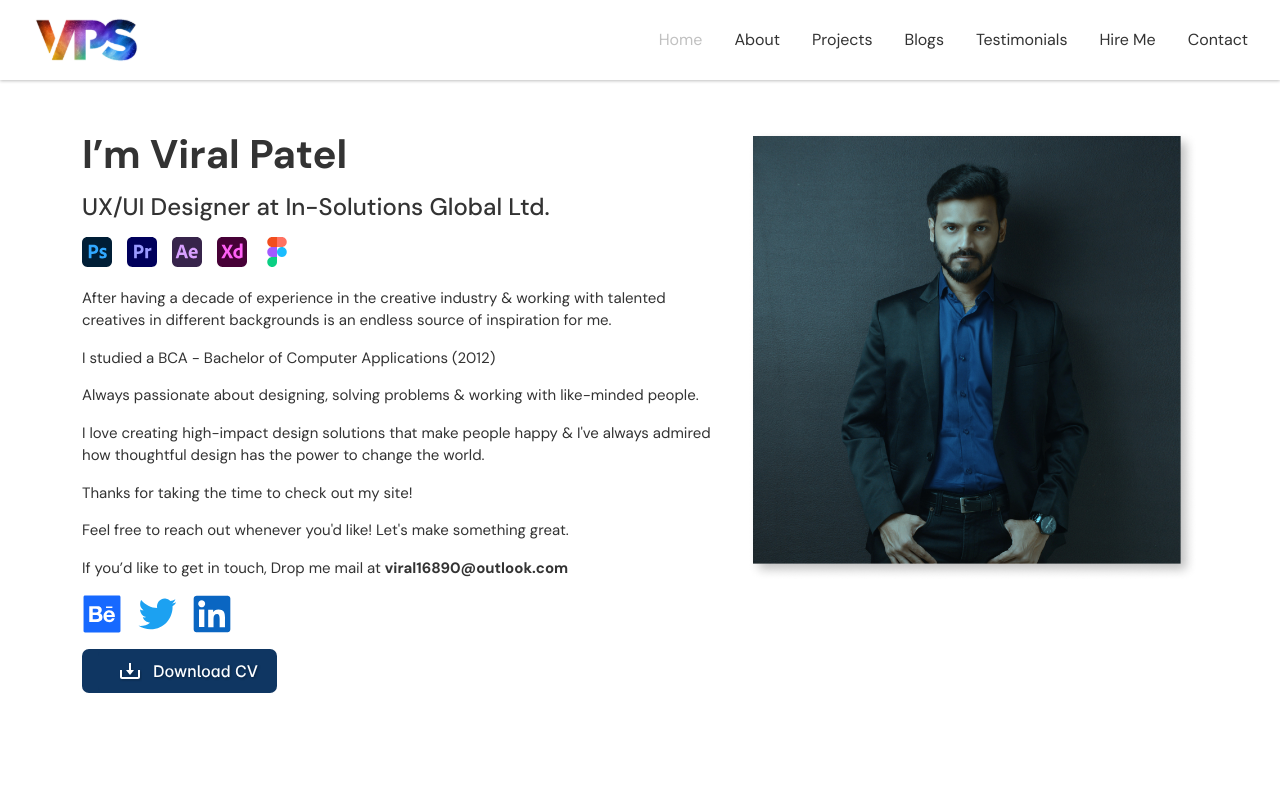
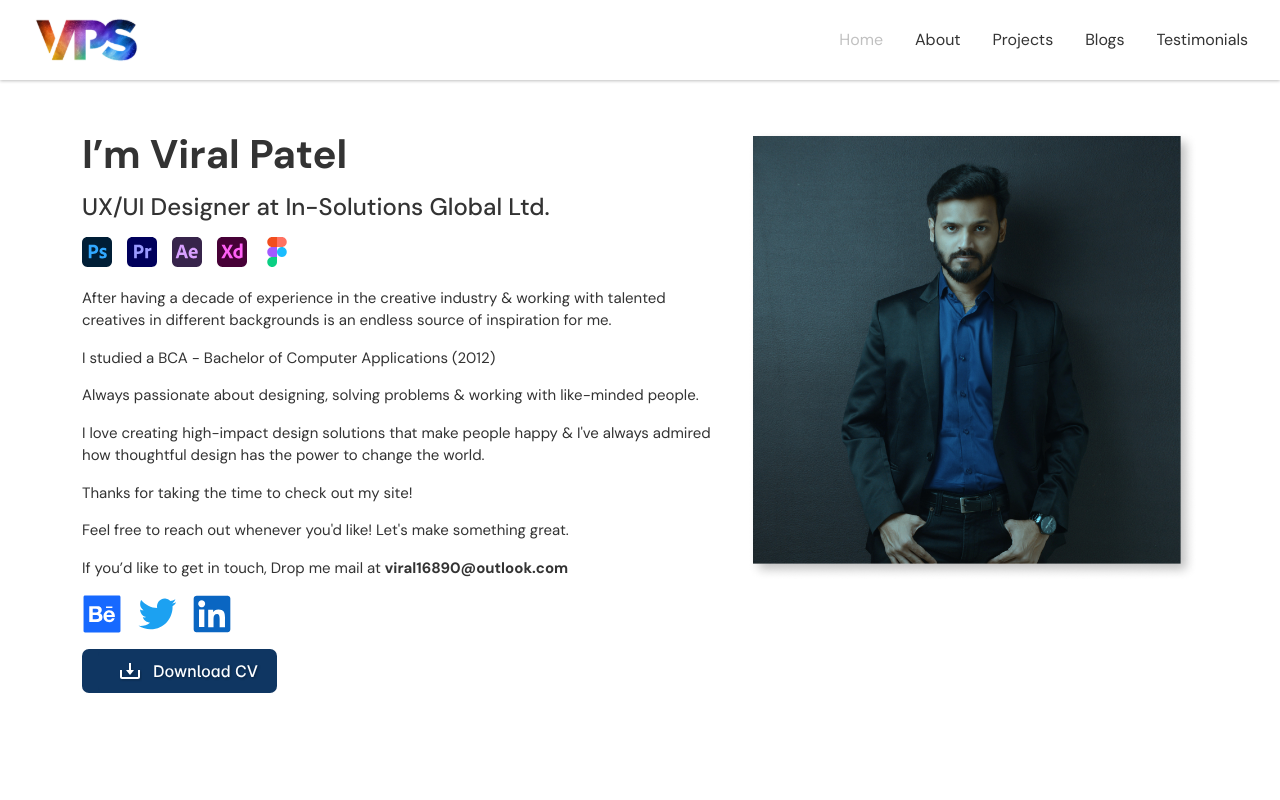
Before and after one commit to viralpatel16890/viralpateluxd, an Angular app: page / in a window 1280 px wide. Shown: the top 800 px of the page. Built offline with nearby package versions, Linux system fonts and the light colour scheme.

Commit message:
blogs page created

```diff
--- a/src/app/header/header.component.html
+++ b/src/app/header/header.component.html
@@ -16,6 +16,6 @@
     <button mat-button routerLink="/blogs" routerLinkActive="active">Blogs</button>
     <!-- <button mat-button>Tweets</button/> -->
     <button mat-button routerLink="/testimonials" routerLinkActive="active">Testimonials</button>
-    <button mat-button>Hire Me</button>
-    <button mat-button>Contact</button>
+    <!-- <button mat-button>Hire Me</button>
+    <button mat-button>Contact</button> -->
 </mat-toolbar>
```
